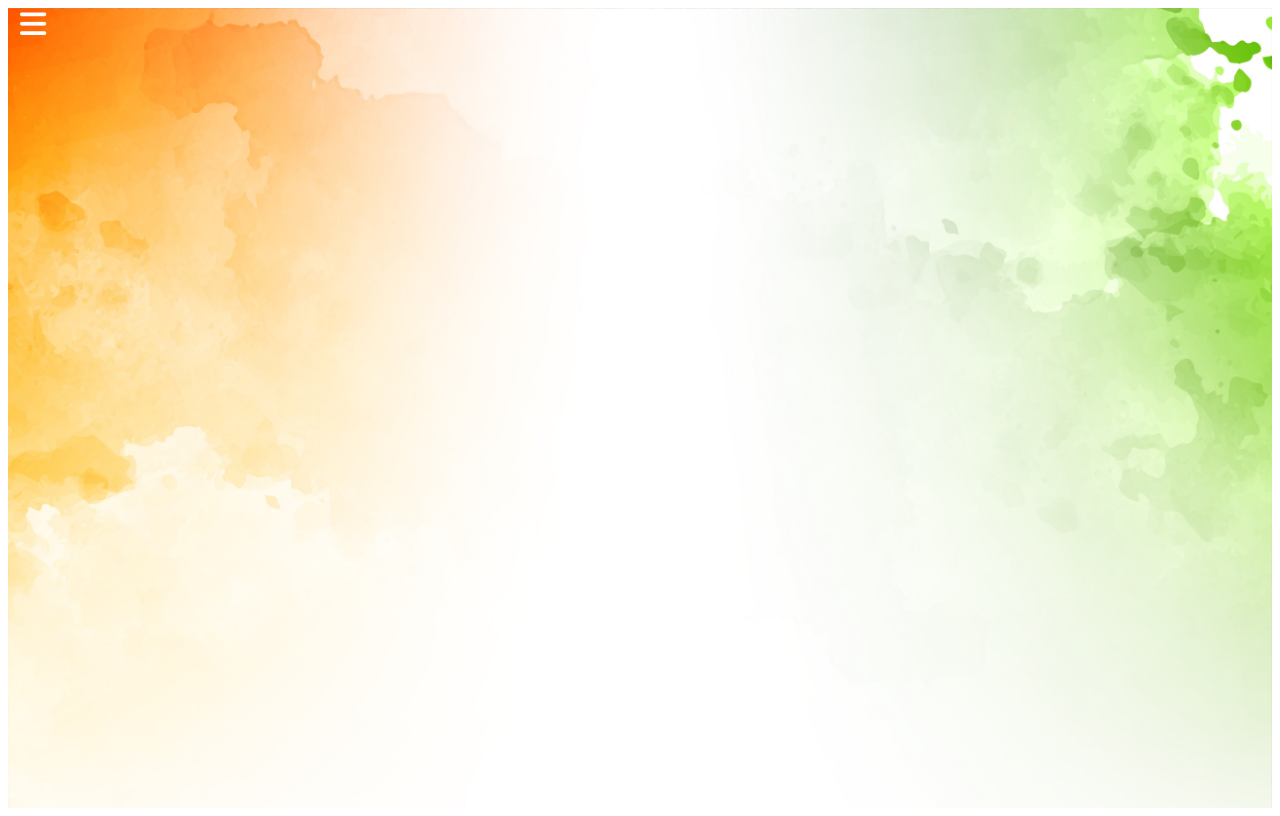
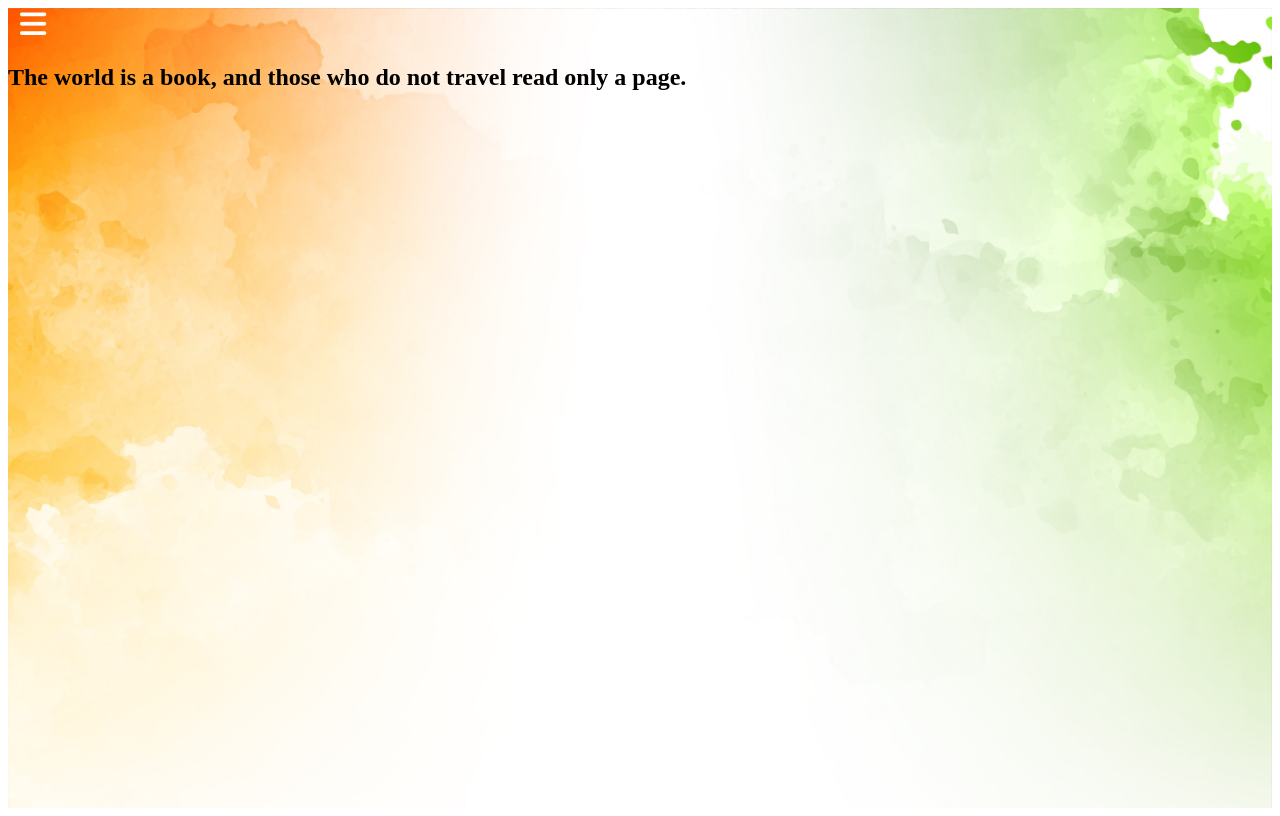
Before and after one commit to Satyamkumar011/Menu-Icon, a plain HTML site: page index.html in a window 1280 px wide. Drawn offline with nearby package versions, Linux system fonts and the light colour scheme.

Commit message:
add quotes

```diff
--- a/index.html
+++ b/index.html
@@ -18,6 +18,7 @@
 </head>
 
 <body>
+
   <div class="main_box">
 
 
@@ -61,7 +62,8 @@
 
 
     </div>
-
+    <div><br><br>
+    <h2>The world is a book, and those who do not travel read only a page. </h2></div>
   </div>
 
 
```
